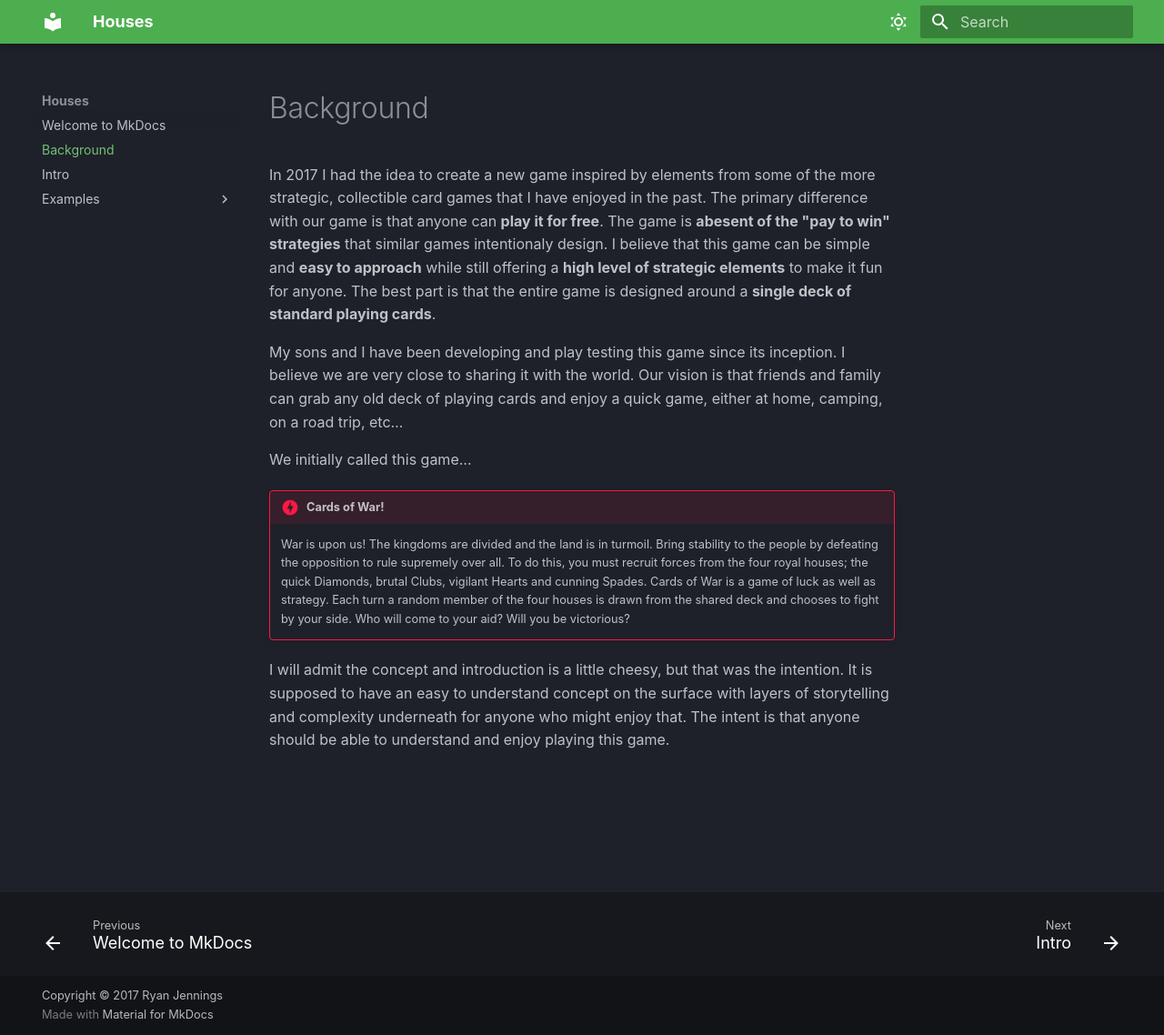
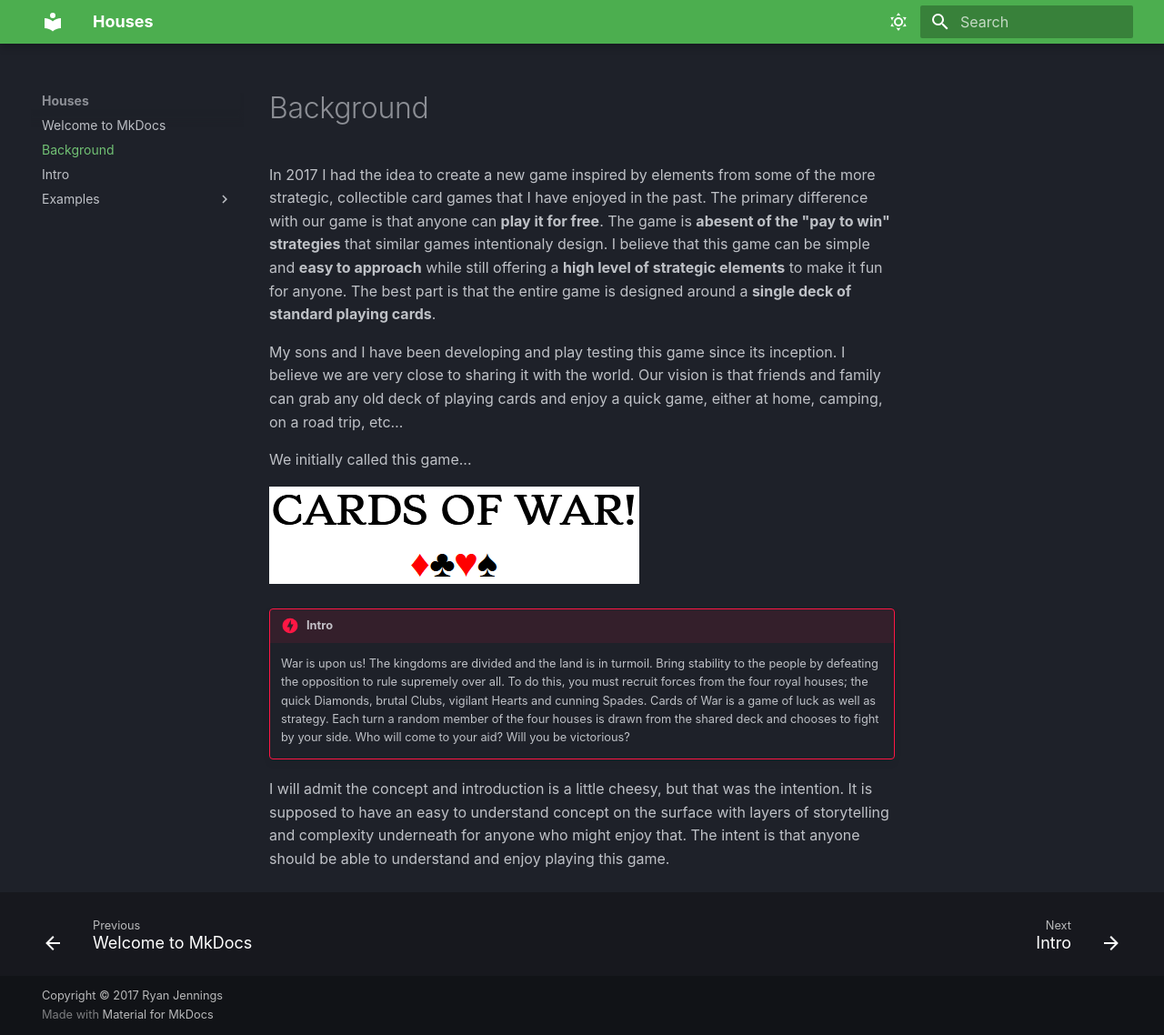
Before and after one commit to rjslingshot/houses-website, an MkDocs documentation site: the page built from docs/background.md, in a window 1280 px wide and 1138 px high. Shown: the whole window at 91% size. Built offline with MkDocs 1.6.1 and Material for MkDocs 9.7.7, drawn with Linux system fonts in a browser that asks for light colours; some web fonts are replaced.

Commit message:
fleshing out background

```diff
--- a/docs/background.md
+++ b/docs/background.md
@@ -4,8 +4,9 @@
 
 We initially called this game...
 
+![Cards of War Logo](assets/COW-Logo.png "Cards of War Logo")
 
-!!! danger "Cards of War!"
+!!! danger "Intro"
 
     War is upon us! The kingdoms are divided and the land is in turmoil. Bring stability to the people by defeating the opposition to rule supremely over all. To do this, you must recruit forces from the four royal houses; the quick Diamonds, brutal Clubs, vigilant Hearts and cunning Spades. Cards of War is a game of luck as well as strategy. Each turn a random member of the four houses is drawn from the shared deck and chooses to fight by your side. Who will come to your aid? Will you be victorious?
 
```
Also changed, not shown: docs/assets/COW-Logo.png (added).
